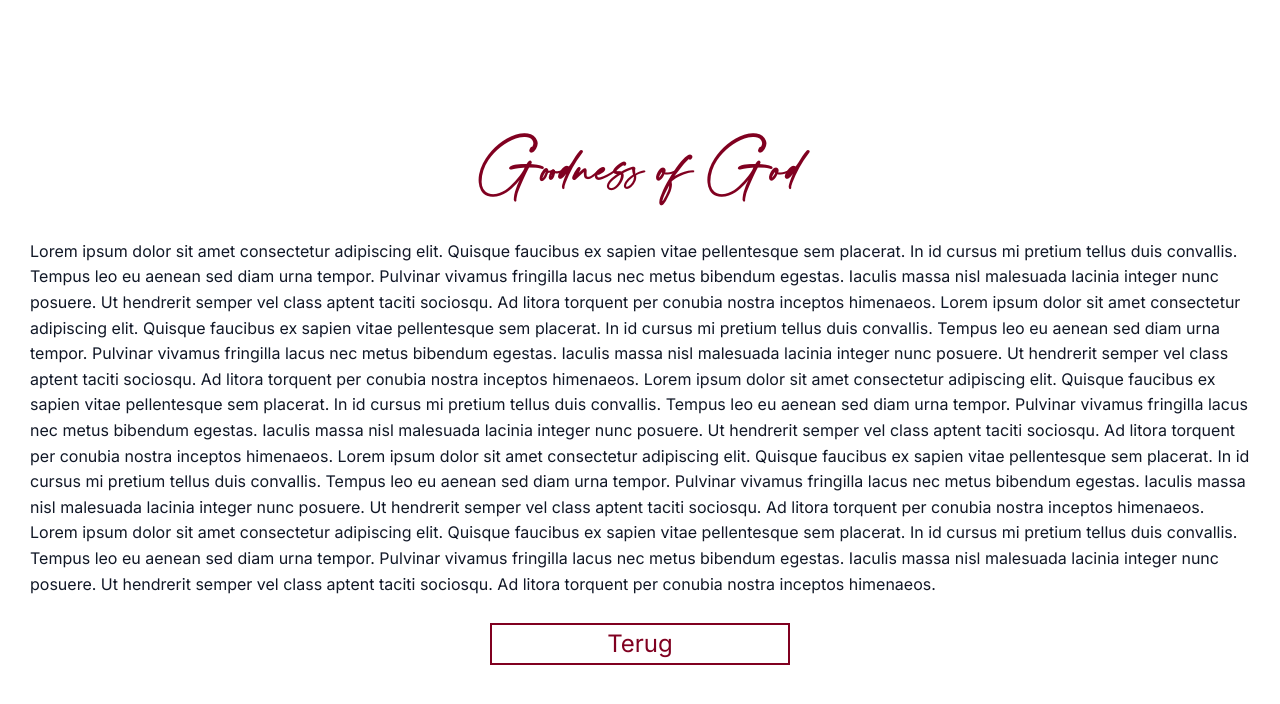
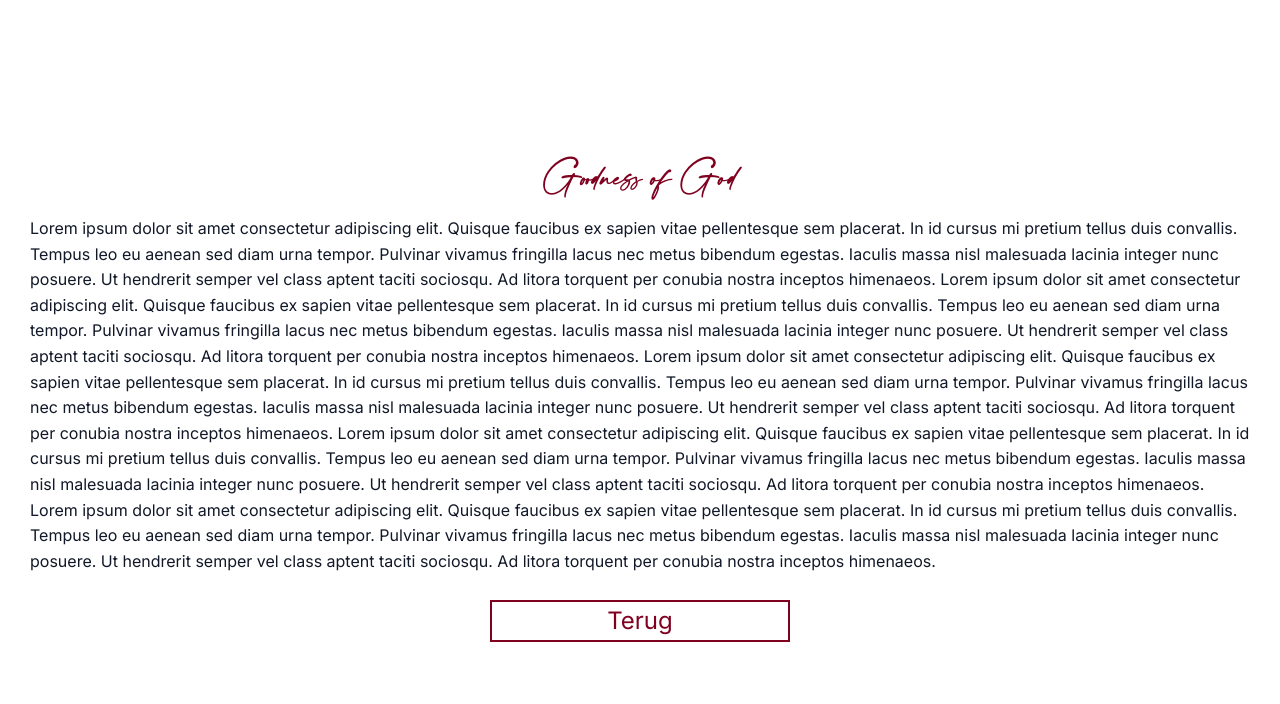
Before and after one commit to jpkleynhans/marias-wedding-sing-saam, a plain HTML site: page liedjie-1.html in a window 1280 px wide. Drawn offline with Linux system fonts and the light colour scheme.

Commit message:
Change font sizes

```diff
--- a/liedjie-1.html
+++ b/liedjie-1.html
@@ -12,8 +12,8 @@
   </head>
   <body>
     <div class="container">
-      <header>
-        <h1>Goodness of God</h1>
+      <header style="margin-bottom: 10px">
+        <h2>Goodness of God</h2>
       </header>
 
       <p style="overflow-y: scroll">
--- a/styles.css
+++ b/styles.css
@@ -43,6 +43,13 @@ header {
 
 header h1 {
   font-size: 2.5rem;
+  font-family: "modernline", sans-serif;
+  color: #800020;
+  margin-bottom: 10px;
+}
+
+header h2 {
+  font-size: 1.5rem;
   font-family: "modernline", sans-serif;
   color: #800020;
   margin-bottom: 10px;
```
Also changed, not shown: liedjie-2.html (+2 -2 lines).
